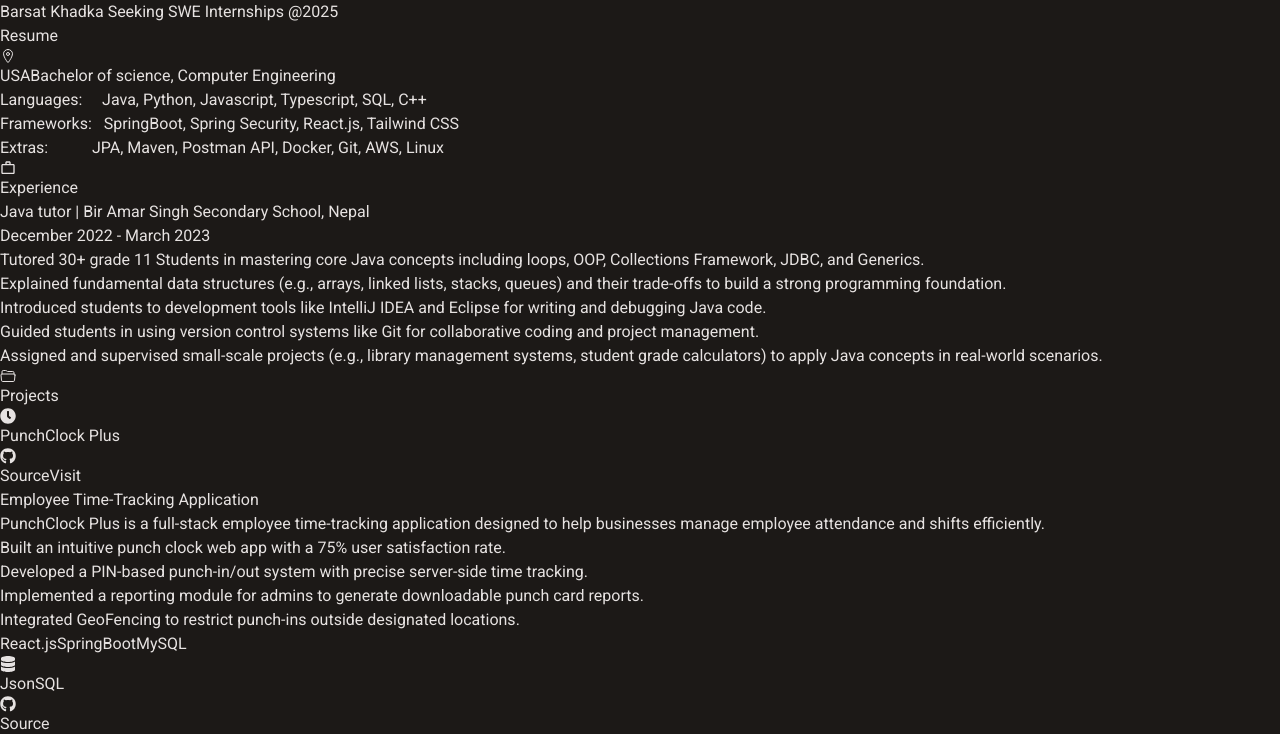
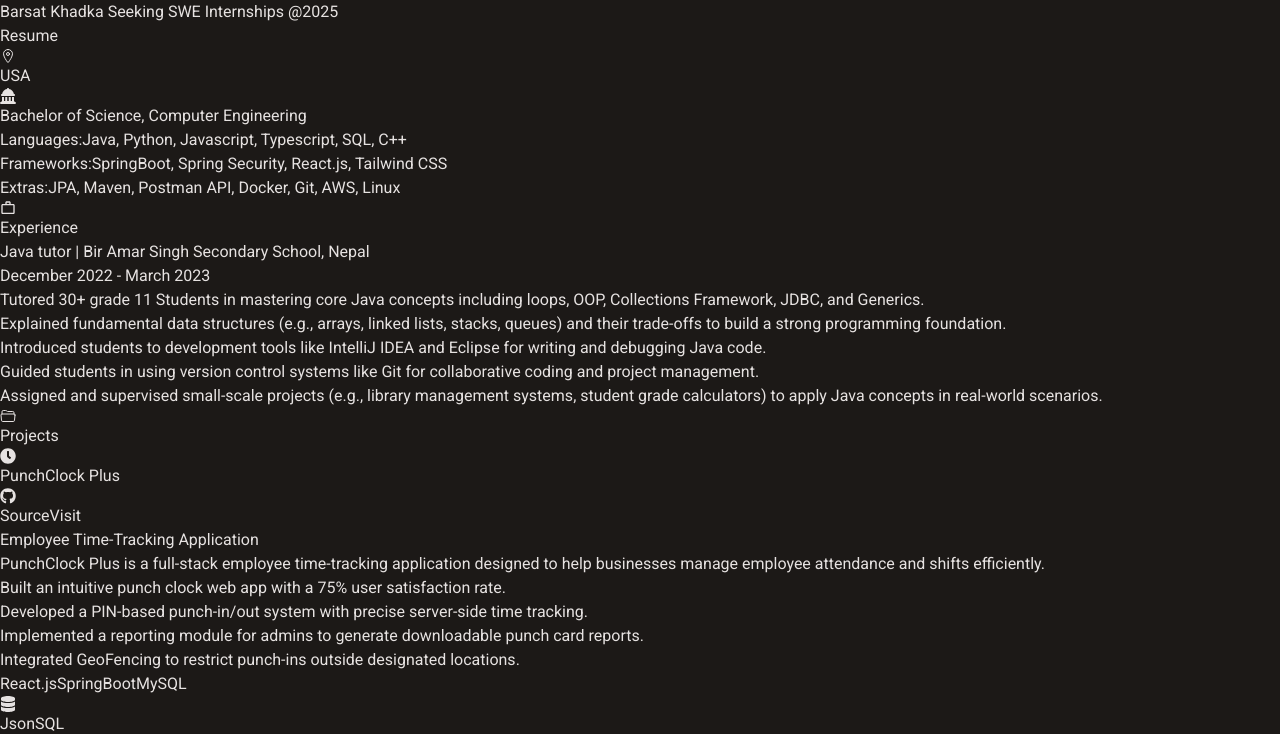
Before and after one commit to BarsatKhadka/portfolioV1, a React (Vite) app: page / in a window 1280 px wide. Shown: the top 734 px of the page. Built offline with nearby package versions, Linux system fonts and the light colour scheme.

Commit message:
add: framer motion for header animation

```diff
--- a/package.json
+++ b/package.json
@@ -11,6 +11,7 @@
   },
   "dependencies": {
     "@vercel/analytics": "^1.4.1",
+    "framer-motion": "^12.4.7",
     "react": "^18.3.1",
     "react-code-blocks": "^0.1.6",
     "react-dom": "^18.3.1",
--- a/src/components/Header.jsx
+++ b/src/components/Header.jsx
@@ -1,50 +1,90 @@
 import { IoLocationOutline } from "react-icons/io5";
 import { FaLandmarkDome } from "react-icons/fa6";
+import { motion } from "framer-motion";
 
 export const Header = () => {
   return (
-    <>
-     <div className="ml-4 mt-8 lg:ml-48">
+    <motion.div
+      initial={{ opacity: 0, y: -20 }}
+      animate={{ opacity: 1, y: 0 }}
+      transition={{ duration: 0.5 }}
+      className="ml-4 mt-12 lg:ml-48 relative"
+    >
+      <div className="absolute -top-6 -left-6 w-24 h-24 bg-gradient-to-br from-[#eebc86]/20 to-transparent rounded-full blur-xl z-0"></div>
 
-  <div className="flex flex-col lg:flex-row justify-between items-start lg:items-center">
-
+      <div className="flex flex-col lg:flex-row justify-between items-start lg:items-center relative z-10">
+        <motion.div
+          initial={{ opacity: 0, x: -20 }}
+          animate={{ opacity: 1, x: 0 }}
+          transition={{ delay: 0.2, duration: 0.5 }}
+        >
           <p className="mb-2 lg:mb-1">
-      <span className="text-[#ebffff]">Barsat Khadka</span>{" "}
-      <span className="text-sm block lg:inline mt-1 lg:mt-0 lg:ml-8 italic">
+            <span className="text-[#ebffff] text-2xl font-semibold">Barsat Khadka</span>{" "}
+            <span className="text-sm block lg:inline mt-1 lg:mt-0 lg:ml-8 italic text-[#eebc86]/80">
               Seeking SWE Internships @2025
             </span>
           </p>
+        </motion.div>
 
-    <a href="https://drive.google.com/uc?export=download&id=1rWkeP-cbAEC6UAuxhECA63DnggSOfFg3" className="text-[#ebffff] underline mb-4 lg:mb-0 lg:mr-64">
+        <motion.a
+          href="https://drive.google.com/uc?export=download&id=1rWkeP-cbAEC6UAuxhECA63DnggSOfFg3"
+          className="text-[#ebffff] underline mb-4 lg:mb-0 lg:mr-64 hover:text-[#eebc86] transition-colors duration-300 relative group"
+          initial={{ opacity: 0 }}
+          animate={{ opacity: 1 }}
+          transition={{ delay: 0.4, duration: 0.5 }}
+          whileHover={{ scale: 1.05 }}
+        >
           Resume
-    </a>
+          <span className="absolute -bottom-1 left-0 w-0 h-0.5 bg-[#eebc86] group-hover:w-full transition-all duration-300"></span>
+        </motion.a>
       </div>
 
+      <motion.p
+        className="mb-6 text-gray flex items-center flex-wrap"
+        initial={{ opacity: 0 }}
+        animate={{ opacity: 1 }}
+        transition={{ delay: 0.6, duration: 0.5 }}
+      >
+        <span className="text-sm flex items-center mr-6">
+          <IoLocationOutline className="inline mr-1 text-[#eebc86]" /> USA
+        </span>
+        <span className="text-sm italic mt-1 lg:mt-0 flex items-center">
+          <FaLandmarkDome className="inline mr-1 text-[#eebc86]" />
+          Bachelor of Science, Computer Engineering
+        </span>
+      </motion.p>
 
-  <p className="mb-4 text-gray">
-    <span className="text-sm">
-      <IoLocationOutline className="inline" /> USA
-    </span>
-    <span className="ml-4 lg:ml-24 text-sm italic block lg:inline mt-1 lg:mt-0">
-      Bachelor of science, Computer Engineering
-    </span>
-  </p>
+      <div className="bg-[#1C1917]/50 backdrop-blur-sm p-4 rounded-lg border border-[#000000]/20 shadow-lg">
+        <motion.p
+          className="text-sm mb-3 sm:mr-8 flex flex-wrap items-center"
+          initial={{ opacity: 0, y: 10 }}
+          animate={{ opacity: 1, y: 0 }}
+          transition={{ delay: 0.8, duration: 0.3 }}
+        >
+          <span className="text-[#eebc86] sm:mr-2 font-medium min-w-24">Languages:</span>
+          <span className="text-gray-300">Java, Python, Javascript, Typescript, SQL, C++</span>
+        </motion.p>
 
-        <p className="text-sm mb-2 sm:mr-8">
-          <span className="text-[#eebc86] sm:mr-2">Languages:</span>
-          &nbsp;&nbsp;&nbsp;&nbsp; Java, Python, Javascript, Typescript, SQL, C++
-        </p>
+        <motion.p
+          className="text-sm mb-3 sm:mr-8 flex flex-wrap items-center"
+          initial={{ opacity: 0, y: 10 }}
+          animate={{ opacity: 1, y: 0 }}
+          transition={{ delay: 1.0, duration: 0.3 }}
+        >
+          <span className="text-[#eebc86] sm:mr-2 font-medium min-w-24">Frameworks:</span>
+          <span className="text-gray-300">SpringBoot, Spring Security, React.js, Tailwind CSS</span>
+        </motion.p>
 
-        <p className="text-sm mb-2 sm:mr-8">
-          <span className="text-[#eebc86]">Frameworks:</span>
-          &nbsp;&nbsp; SpringBoot, Spring Security, React.js, Tailwind CSS
-        </p>
-
-        <p className="text-sm sm:mr-8">
-          <span className="text-[#eebc86] sm:mr-2">Extras:</span>
-          &nbsp;&nbsp;&nbsp;&nbsp;&nbsp;&nbsp;&nbsp;&nbsp;&nbsp;&nbsp; JPA, Maven, Postman API, Docker, Git, AWS, Linux
-        </p>
+        <motion.p
+          className="text-sm sm:mr-8 flex flex-wrap items-center"
+          initial={{ opacity: 0, y: 10 }}
+          animate={{ opacity: 1, y: 0 }}
+          transition={{ delay: 1.2, duration: 0.3 }}
+        >
+          <span className="text-[#eebc86] sm:mr-2 font-medium min-w-24">Extras:</span>
+          <span className="text-gray-300">JPA, Maven, Postman API, Docker, Git, AWS, Linux</span>
+        </motion.p>
       </div>
-    </>
+    </motion.div>
   );
 };
```
Also changed, not shown: 1 other file (tests, documents, lock files or other folders). Lines whose indentation alone changed are shown as unchanged.
